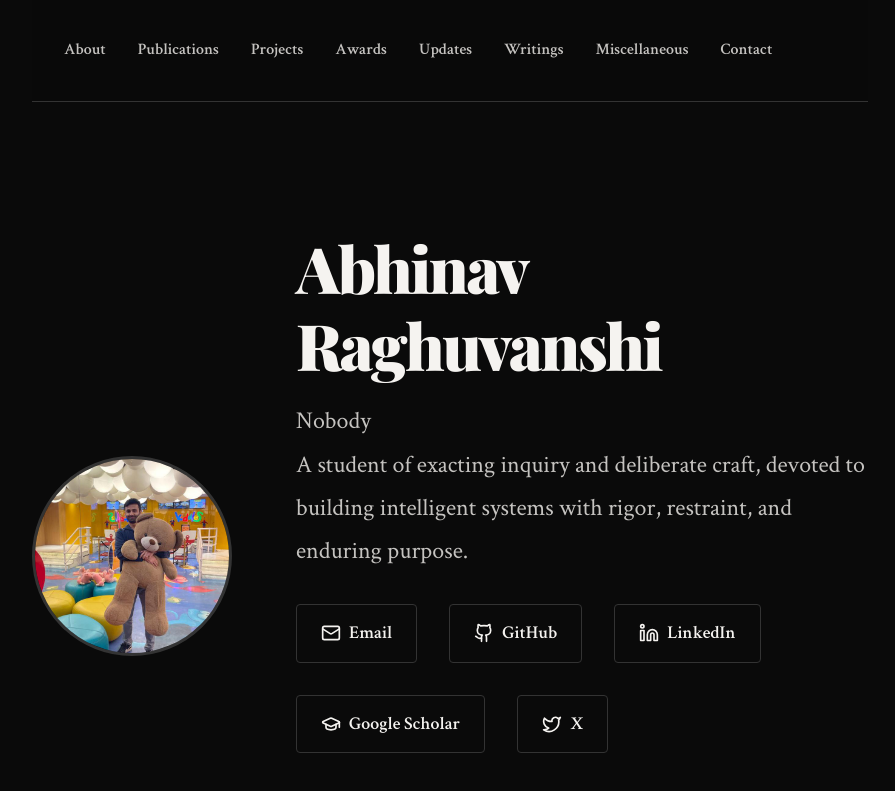
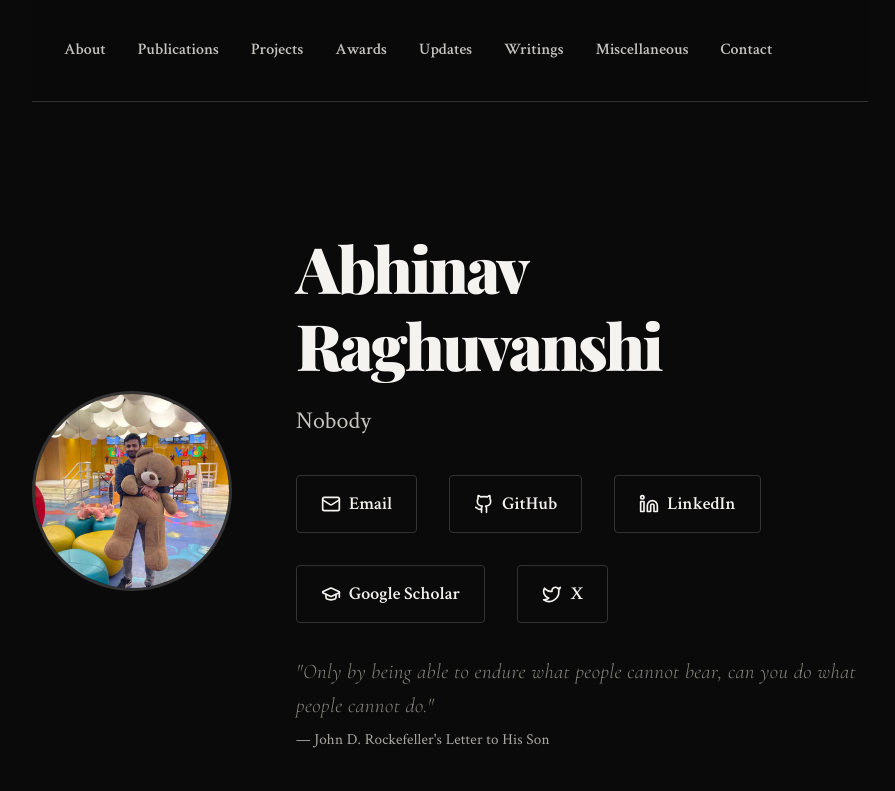
Before and after one commit to abhinavr11/abhinavr11.github.io, a React (Create React App) app in the folder frontend/: page / in a window 1280 px wide. Shown: the top 791 px of the page, without its empty margins (190-1085 px from the left). Built offline with nearby package versions, Linux system fonts and the light colour scheme.

Commit message:
added ack article

```diff
--- a/frontend/src/pages/Home.jsx
+++ b/frontend/src/pages/Home.jsx
@@ -61,11 +61,7 @@ const Home = () => {
           </div>
           <div className="hero-text">
             <h1 className="hero-title">{portfolioData.personal.name}</h1>
-            <p className="hero-subtitle">
-              {portfolioData.personal.title}
-              <br />
-              A student of exacting inquiry and deliberate craft, devoted to building intelligent systems with rigor, restraint, and enduring purpose.
-            </p>
+            <p className="hero-subtitle">{portfolioData.personal.title}</p>
             <div className="hero-links">
               <a href={`mailto:${portfolioData.personal.email}`} className="hero-link">
                 <Mail size={20} />
```
